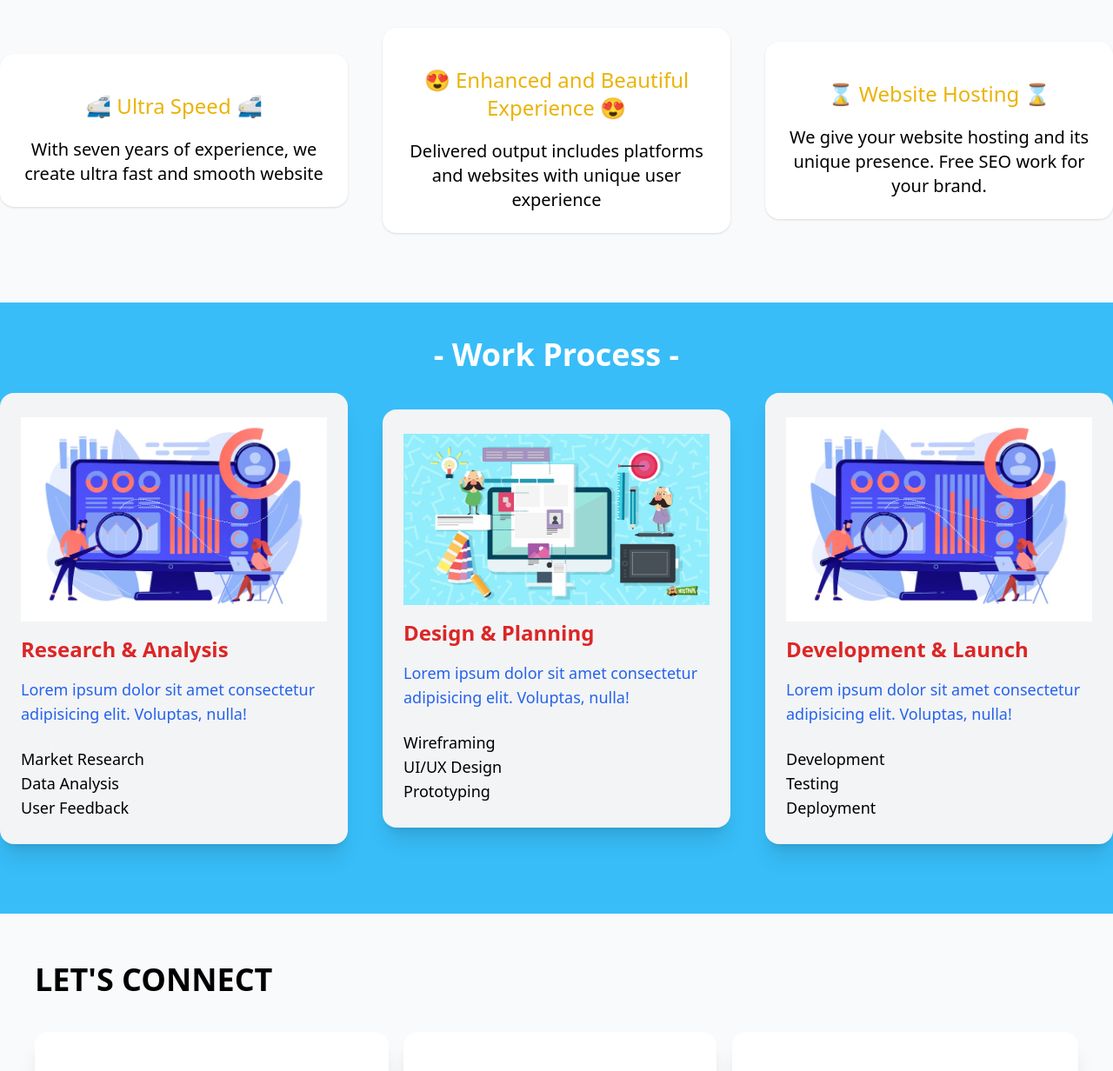
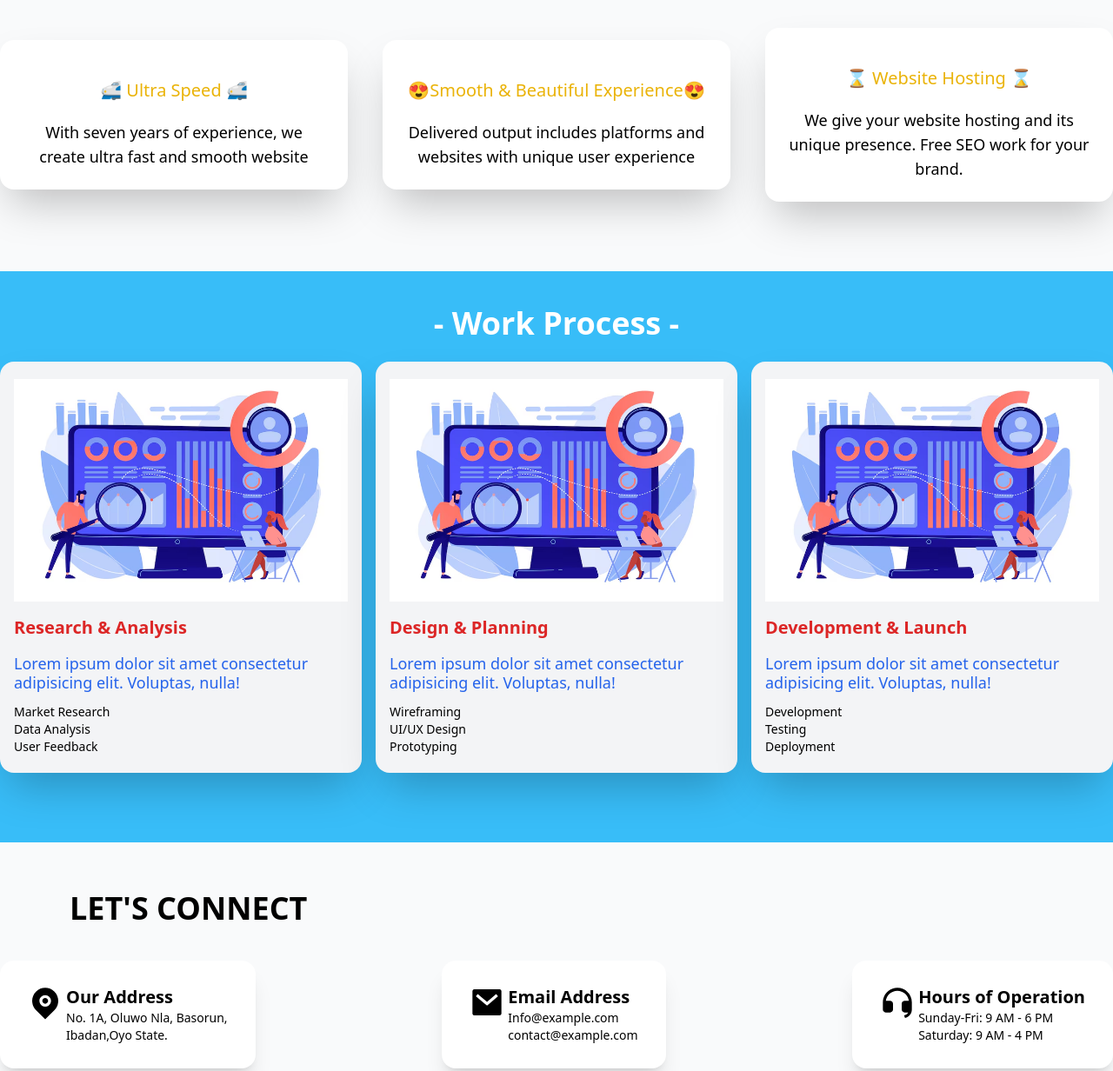
Before and after one commit to Salausegun12/business_page, a plain HTML site: page index.html in a window 1280 px wide. Shown: the part 624-1856 px from the top of the page at 87% size. Drawn offline with nearby package versions, Linux system fonts and the light colour scheme.

Commit message:
work done

```diff
--- a/index.html
+++ b/index.html
@@ -5,19 +5,22 @@
     <meta name="viewport" content="width=device-width, initial-scale=1.0">
     <title>Business_Page</title>
      <script src="https://cdn.tailwindcss.com"></script>
-    <script>
+
+    <style>
         html {
             scroll-behavior: smooth;
         }
-
-    </script>
+        .animate-float {
+         animation: float 3s ease-in-out infinite
+      }
+    </style>
 </head>
 <body bg-white text-gray-900 font-sans>
     <!-- navbar -->
      <header class="fixed z-50 w-full top-0 bg-white shadow-lg">
-        <div class="max-w-7xl mx-auto flex px-6 py-6 items-center justify-between">
+        <div class="max-w-7xl mx-auto flex px-6 py-4 flex items-center justify-between">
             <h1 class="text-3xl font-extrabold text-blue-600">🥶Dimeji🥶</h1>
-            <ul class="hidden  md:flex space-x-10 font-medium">
+            <ul class="hidden md:flex space-x-10 font-medium">
                 <li><a href="#home" class=" hover:text-blue-800">Home</a></li>
                 <li><a href="#features" class=" hover:text-blue-800">Features</a></li>
                 <li><a href="#join" class=" hover:text-blue-800">Join</a></li>
@@ -31,7 +34,7 @@
              </button>
         </div>
 
-        <div id="mobile-menu" class="hidden md:hidden bg-white px-6 py-7 text-lg text-center font-semibold list-none">
+        <div id="mobile-menu" class="hidden md:hidden bg-white px-6 py-7 space-y-4 text-lg text-center font-semibold">
             <li><a href="#"  class="block hover:text-blue-800 py-2">Home</a></li>
             <li><a href="#" class="block hover:text-blue-800 py-2">Features</a></li>
             <li><a href="#" class="block hover:text-blue-800 py-2">Join</a></li>
@@ -43,7 +46,7 @@
       <section id="home" class="text-white pt-28 pb-20 bg-gradient-to-r from-sky-700 via-sky-500 to-sky-400">
         <div class="max-w-7xl mx-auto flex flex-col-reverse md:flex-row items-center justify-between gap-12">
             <div class="md:w-1/2">
-            <h2 class="text-4xl md:text-6xl font-bold leading-normal mb-6 ">We create <span class="text-yellow-400 ">unique and attractive brand</span> presence for brands</h2>
+            <h2 class="text-4xl md:text-6xl font-bold leading-normal mb-6 ">We create <span class="text-yellow-400 ">unique  brand</span> presence for brands</h2>
             <p class="text-lg text-yellow-300 font-bold mb-7">Crafted for creators, beginners & professionals. Get to Dimeji and build your dream brand with excellence.</p>
             <a href="#Join" class="bg-white px-7 py-3 shadow-lg rounded-lg inline-block text-sky-400 hover:bg-blue-600 hover:text-white">Get Started</a>
         </div>
@@ -60,17 +63,17 @@
         <div class="max-w-7xl mx-auto text-center">
             <h3 class="text-5xl font-bold text-sky-600 mb-10">Why we're a Guru in Tech</h3>
             <div class="grid md:grid-cols-3 gap-10 items-center">
-                <div class="bg-white p-6 rounded-2xl shadow hover:shadow-xl transition duration-300">
-                    <h4 class="font-medium text-2xl text-yellow-500 py-5">🚅 Ultra Speed 🚅</h4>
-                    <p class="text-xl">With seven years of experience, we create ultra fast and smooth website</p>
+                <div class="bg-white p-6 rounded-2xl shadow hover:shadow-xl transition duration-300 shadow-2xl">
+                    <h4 class="font-medium text-xl text-yellow-500 py-5">🚅 Ultra Speed 🚅</h4>
+                    <p class="text-lg">With seven years of experience, we create ultra fast and smooth website</p>
                 </div>
-                <div class="bg-white p-6 rounded-2xl shadow hover:shadow-xl transition duration-300">
-                    <h4 class="font-medium text-2xl text-yellow-500 py-5">😍 Enhanced and Beautiful Experience 😍</h4>
-                    <p class="text-xl">Delivered output includes platforms and websites with unique user experience</p>
+                <div class="bg-white p-6 rounded-2xl shadow hover:shadow-xl transition duration-300 shadow-2xl">
+                    <h4 class="font-medium text-xl text-yellow-500 py-5">😍Smooth & Beautiful Experience😍</h4>
+                    <p class="text-lg">Delivered output includes platforms and websites with unique user experience</p>
                 </div>
-                <div class="bg-white p-6 rounded-2xl shadow hover:shadow-xl transition duration-300">
-                    <h4 class="font-medium text-2xl text-yellow-500 py-5">⌛ Website Hosting ⌛</h4>
-                    <p class="text-xl">We give your website hosting and its unique presence. Free SEO work for your brand.
+                <div class="bg-white p-6 rounded-2xl shadow hover:shadow-xl transition duration-300 shadow-2xl">
+                    <h4 class="font-medium text-xl text-yellow-500 py-5">⌛ Website Hosting ⌛</h4>
+                    <p class="text-lg">We give your website hosting and its unique presence. Free SEO work for your brand.
                     </p>
                 </div>
             </div>
@@ -80,40 +83,40 @@
     <!-- work process -->
 
     <section id="work-process" class="bg-sky-400 pt-10 py-20">
-        <div class="max-w-7xl mx-auto">
+        <div class="max-w-7xl mx-auto md:grid grid-cols-row">
             <h1 class="font-extrabold text-4xl flex justify-center mb-6 text-white"> - Work Process -</h1>
 
-            <div class=" grid grid-cols-3 items-center gap-10">
-            <div class="bg-gray-100 px-6 py-7 rounded-2xl transition shadow-xl">
-                <img src="/img/research.jpg" alt="">
-                <h3 class="font-bold text-2xl py-4 text-red-600">Research & Analysis</h3>
-                <p class="font-medium text-lg mb-6 text-blue-600">Lorem ipsum dolor sit amet consectetur adipisicing elit. Voluptas, nulla!</p>
+            <div class="max-w-7xl mx-auto flex flex-col-reverse md:flex-row items-center justify-between gap-4">
+            <div class="bg-gray-100 px-4 py-5 rounded-2xl transition shadow-2xl">
+                <img src="/img/research.jpg" class="" alt="">
+                <h3 class="font-bold text-xl py-4 text-red-600 ">Research & Analysis</h3>
+                <p class="font-medium text-lg mb-3 text-blue-600 leading-tight">Lorem ipsum dolor sit amet consectetur adipisicing elit. Voluptas, nulla!</p>
                 <ul>
-                    <li class="text-lg font-medium"> Market Research</li>
-                    <li class="text-lg font-medium">Data Analysis</li>
-                    <li class="text-lg font-medium">User Feedback</li>
+                    <li class="text-sm font-medium"> Market Research</li>
+                    <li class="text-sm font-medium">Data Analysis</li>
+                    <li class="text-sm font-medium">User Feedback</li>
                 </ul>
             </div>
 
-            <div class="bg-gray-100 px-6 py-7 rounded-2xl transition shadow-xl">
-                <img src="/img/design.jpg" alt="">
-                <h3 class="font-bold text-2xl py-4 text-red-600">Design & Planning</h3>
-                <p class="font-medium text-lg mb-6 text-blue-600">Lorem ipsum dolor sit amet consectetur adipisicing elit. Voluptas, nulla!</p>
-                <ul >
-                    <li class="text-lg font-medium">Wireframing</li>
-                    <li class="text-lg font-medium">UI/UX Design</li>
-                    <li class="text-lg font-medium">Prototyping</li>
+           <div class="bg-gray-100 px-4 py-5 rounded-2xl transition shadow-2xl">
+                <img src="/img/research.jpg" class="" alt="">
+                <h3 class="font-bold text-xl py-4 text-red-600 ">Design & Planning</h3>
+                <p class="font-medium text-lg mb-3 text-blue-600 leading-tight">Lorem ipsum dolor sit amet consectetur adipisicing elit. Voluptas, nulla!</p>
+                <ul>
+                    <li class="text-sm font-medium"> Wireframing</li>
+                    <li class="text-sm font-medium">UI/UX Design</li>
+                    <li class="text-sm font-medium">Prototyping</li>
                 </ul>
             </div>
 
-            <div class="bg-gray-100 px-6 py-7 rounded-2xl transition shadow-xl">
+            <div class="bg-gray-100 px-4 py-5 rounded-2xl transition shadow-2xl">
                 <img src="/img/research.jpg" alt="">
-                <h3 class="font-bold text-2xl py-4 text-red-600">Development & Launch</h3>
-                <p class="font-medium text-lg mb-6 text-blue-600">Lorem ipsum dolor sit amet consectetur adipisicing elit. Voluptas, nulla!</p>
+                <h3 class="font-bold text-xl py-4 text-red-600">Development & Launch</h3>
+                <p class="font-medium text-lg mb-3 text-blue-600 leading-tight">Lorem ipsum dolor sit amet consectetur adipisicing elit. Voluptas, nulla!</p>
                 <ul>
-                    <li class="text-lg font-medium">Development</li>
-                    <li class="text-lg font-medium">Testing</li>
-                    <li class="text-lg font-medium">Deployment</li>
+                    <li class="text-sm font-medium">Development</li>
+                    <li class="text-sm font-medium">Testing</li>
+                    <li class="text-sm font-medium">Deployment</li>
                 </ul>
             </div>
         </div>
@@ -122,40 +125,71 @@
     </section>
 
     <!-- let's connect -->
-     <section class=" bg-gray-50 py-14 px-10">
-        <h1 class="font-bold text-4xl mb-10">LET'S CONNECT</h1>
+     <section class=" bg-gray-50 py-14">
+        <h1 class="font-bold text-4xl mb-10 pl-20">LET'S CONNECT</h1>
 
-        <div class="max-w-7xl mx-auto flex flex-col-reverse md:flex-row items-center justify-between gap-1 ">
-            <div class="flex gap-4 bg-white py-12 px-14 rounded-2xl shadow-xl">
+        <div class="max-w-7xl mx-auto flex flex-col-reverse md:flex-row items-center justify-between gap-1">
+            <div class="flex gap-1 bg-white py-7 px-8 rounded-2xl shadow-xl">
                 <svg class="w-10 h-10 rounded-2xl" xmlns="http://www.w3.org/2000/svg" viewBox="0 0 24 24" fill="currentColor"><path d="M18.364 17.364L12 23.7279L5.63604 17.364C2.12132 13.8492 2.12132 8.15076 5.63604 4.63604C9.15076 1.12132 14.8492 1.12132 18.364 4.63604C21.8787 8.15076 21.8787 13.8492 18.364 17.364ZM12 15C14.2091 15 16 13.2091 16 11C16 8.79086 14.2091 7 12 7C9.79086 7 8 8.79086 8 11C8 13.2091 9.79086 15 12 15ZM12 13C10.8954 13 10 12.1046 10 11C10 9.89543 10.8954 9 12 9C13.1046 9 14 9.89543 14 11C14 12.1046 13.1046 13 12 13Z"></path></svg>
 
                 <div>
-                    <h3 class="font-bold text-2xl">Our Address</h3>
-                    <p class="font-medium text-lg">No. 1A, Oluwo Nla, Basorun, <br> Ibadan,Oyo State.</p>
+                    <h3 class="font-bold text-xl">Our Address</h3>
+                    <p class="font-medium text-sm">No. 1A, Oluwo Nla, Basorun, <br> Ibadan,Oyo State.</p>
                 </div>
             </div>
 
-            <div class="flex gap-4 bg-white py-12 px-14 rounded-2xl shadow-xl">
+            <div class="flex gap-1 bg-white py-7 px-8 rounded-2xl shadow-xl">
                 <svg class="w-10 h-10 rounded-2xl" xmlns="http://www.w3.org/2000/svg" viewBox="0 0 24 24" fill="currentColor"><path d="M3 3H21C21.5523 3 22 3.44772 22 4V20C22 20.5523 21.5523 21 21 21H3C2.44772 21 2 20.5523 2 20V4C2 3.44772 2.44772 3 3 3ZM12.0606 11.6829L5.64722 6.2377L4.35278 7.7623L12.0731 14.3171L19.6544 7.75616L18.3456 6.24384L12.0606 11.6829Z"></path></svg>
 
                 <div>
-                    <h3 class="font-bold text-2xl">Email Address</h3>
-                    <p class="font-medium text-lg">Info@example.com <br>
+                    <h3 class="font-bold text-xl">Email Address</h3>
+                    <p class="font-medium text-sm">Info@example.com <br>
                     contact@example.com</p>
                 </div>
             </div>
 
-            <div class="flex gap-4 bg-white py-12 px-14 rounded-2xl shadow-xl">
+            <div class="flex gap-1 bg-white py-7 px-8 rounded-2xl shadow-xl">
                 <svg class="w-10 h-10 rounded-2xl" xmlns="http://www.w3.org/2000/svg" viewBox="0 0 24 24" fill="currentColor"><path d="M22 17.0022C21.999 19.8731 19.9816 22.2726 17.2872 22.8616L16.6492 20.9476C17.8532 20.7511 18.8765 20.0171 19.4649 19H17C15.8954 19 15 18.1046 15 17V13C15 11.8954 15.8954 11 17 11H19.9381C19.446 7.05369 16.0796 4 12 4C7.92038 4 4.55399 7.05369 4.06189 11H7C8.10457 11 9 11.8954 9 13V17C9 18.1046 8.10457 19 7 19H4C2.89543 19 2 18.1046 2 17V12C2 6.47715 6.47715 2 12 2C17.5228 2 22 6.47715 22 12V12.9987V13V17V17.0013V17.0022Z"></path></svg>
 
                 <div>
-                    <h3 class="font-bold text-2xl">Hours of Operation</h3>
-                    <p class="font-medium text-lg">Sunday-Fri: 9 AM - 6 PM <br>
+                    <h3 class="font-bold text-xl">Hours of Operation</h3>
+                    <p class="font-medium text-sm">Sunday-Fri: 9 AM - 6 PM <br>
                     Saturday: 9 AM - 4 PM</p>
                 </div>
             </div>
         </div>
      </section>
 
+     <!-- Contact Section -->
+      <section id="contact" class="bg-white px-6 py-20">
+        <div class="max-w-xl mx-auto text-center">
+            <h3 class="font-bold text-3xl text-blue-600 mb-4">Get in Touch</h3>
+            <p class="text-gray-600 mb-8">We're help to help and answer any question you might have.</p>
+
+            <!-- form -->
+             <form class="space-y-4">
+                <input type="text" placeholder="Enter Your Name Here ..." class="w-full border border-gray-300 rounded-lg px-4 py-3 focus:outline-none focus:ring-2 focus:ring-blue-400">
+                <input type="text" placeholder="Enter Your Email Here ..." class="w-full border rounded-lg border-gray-300 px-4 py-3 focus:outline-none focus:ring-2 focus:ring-blue-400">
+                <textarea rows="4" placeholder="Enter Your Message ..." class="border border-gray-300 rounded-lg w-full py-3 px-4 focus:outline-none focus:ring-2 focus:ring-blue-400"></textarea>
+                <button type="submit" class="w-full border border-gray-300 rounded-lg bg-sky-500 py-4 font-semibold text-white transition">Send Message</button>
+             </form>
+        </div>
+      </section>
+
+      <!-- footer section -->
+       <footer class="text-white bg-sky-800 text-center px-6 py-6 font-semibold">
+        <p>&copy; Copyright 2025 DimejiBrands. Built with Tailwindcss</p>
+        <p>  All Rights Reserved</p>
+       </footer>
+
+       <!-- js function -->
+        <script>
+            const menuBtn = document.getElementById("menu-btn");
+            const mobileMenu = document.getElementById("mobile-menu");
+            menuBtn.addEventListener("click", () => {
+                mobileMenu.classList.toggle("hidden");
+            });
+        </script>
+
 </body>
 </html>
```
